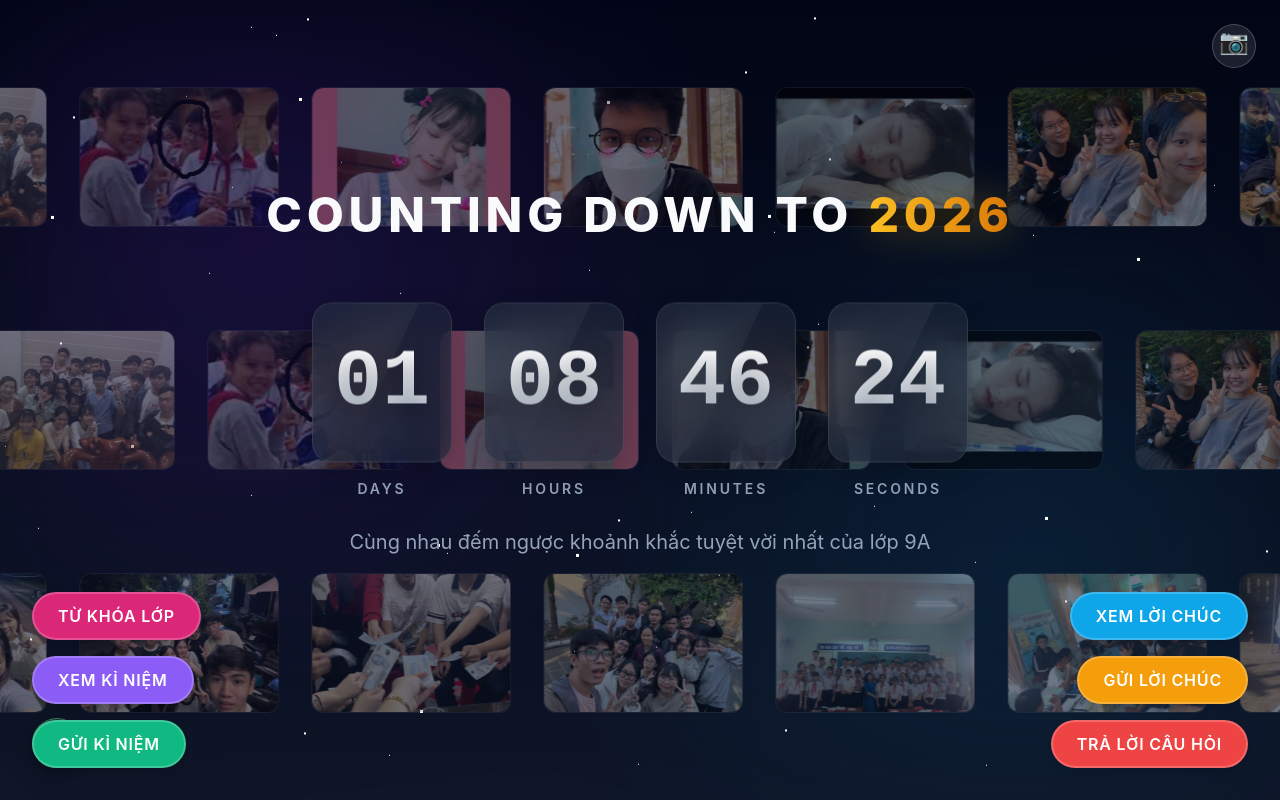
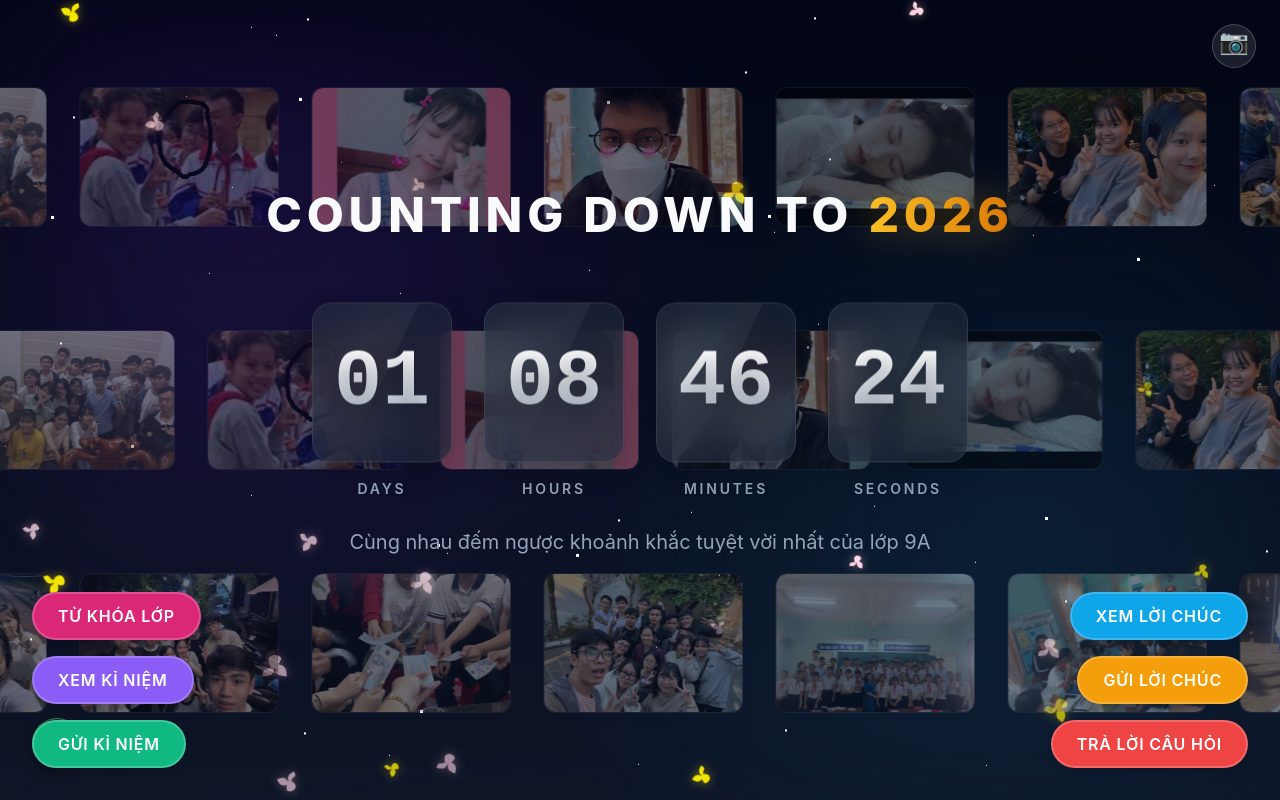
Before and after one commit to tuntoncute123/Tet2026_Tunton, a React (Vite) app: page / in a window 1280 px wide. Built offline with nearby package versions, Linux system fonts and the light colour scheme; no server answers; the database is empty.

Commit message:
Add falling blossoms (peach and apricot flowers) to background

```diff
--- a/src/App.jsx
+++ b/src/App.jsx
@@ -4,6 +4,7 @@ import './App.css';
 
 // Core Components
 import StarryBackground from './components/StarryBackground';
+import FallingBlossoms from './components/FallingBlossoms';
 import FloatingGallery from './components/FloatingGallery';
 import BackgroundMusic from './components/BackgroundMusic';
 import Countdown from './components/Countdown';
@@ -91,6 +92,7 @@ function App() {
         <div className="app-root">
             {/* Background Layer */}
             <StarryBackground />
+            <FallingBlossoms />
             <FloatingGallery /> {/* Handles its own clicks & modal */}
 
             {/* Audio Layer */}
--- /dev/null
+++ b/src/components/FallingBlossoms.css
@@ -0,0 +1,53 @@
+.falling-blossoms-container {
+    position: fixed;
+    top: 0;
+    left: 0;
+    width: 100%;
+    height: 100%;
+    pointer-events: none;
+    z-index: 0;
+    overflow: hidden;
+}
+
+.blossom {
+    position: absolute;
+    top: -10%;
+    user-select: none;
+    will-change: transform;
+    animation-name: fall, sway;
+    animation-timing-function: linear, ease-in-out;
+    animation-iteration-count: infinite, infinite;
+    animation-direction: normal, alternate;
+}
+
+.blossom.peach {
+    color: #ffd7e6;
+    /* Soft Pink */
+    filter: drop-shadow(0 0 5px rgba(255, 182, 193, 0.5));
+}
+
+.blossom.apricot {
+    color: #fff200;
+    /* Bright Yellow */
+    filter: drop-shadow(0 0 5px rgba(255, 215, 0, 0.5));
+}
+
+@keyframes fall {
+    0% {
+        top: -10%;
+    }
+
+    100% {
+        top: 110%;
+    }
+}
+
+@keyframes sway {
+    0% {
+        transform: translateX(0) rotate(0deg);
+    }
+
+    100% {
+        transform: translateX(50px) rotate(180deg);
+    }
+}
--- /dev/null
+++ b/src/components/FallingBlossoms.jsx
@@ -0,0 +1,68 @@
+
+import { useEffect, useState, memo } from 'react';
+import './FallingBlossoms.css';
+
+const FlowerIcon = ({ type }) => {
+    // Determine color based on type, though CSS handles most of it via `currentColor`
+    // We stick to a simple 5-petal shape
+    return (
+        <svg
+            width="100%"
+            height="100%"
+            viewBox="0 0 512 512"
+            fill="currentColor"
+            style={{ display: 'block' }}
+        >
+            {/* A simple 5-petal flower path */}
+            <path d="M256,0C157.5,0,121.2,65.8,121.2,121.2c0,33.5,15.6,83.8,61.9,134.8c-51,46.3-101.3,61.9-134.8,61.9
+            C-7.2,317.9,0,457.5,0,457.5S139.6,464.7,194.1,409.3c33.5-33.5,49.1-83.8,61.9-134.8c12.8,51,28.4,101.3,61.9,134.8
+            c54.5,54.5,194.1,48.2,194.1,48.2s7.2-139.6-48.2-194.1c-33.5-33.5-83.8-49.1-134.8-61.9c46.3-51,61.9-101.3,61.9-134.8
+            C390.8,65.8,354.5,0,256,0z" transform="scale(0.8) translate(60, 20)" />
+            {/* Center dot */}
+            <circle cx="256" cy="256" r="30" fill="rgba(0,0,0,0.1)" />
+        </svg>
+    );
+};
+
+const FallingBlossoms = () => {
+    const [blossoms, setBlossoms] = useState([]);
+
+    useEffect(() => {
+        // Create a fixed set of blossoms on mount
+        const count = 30; // Number of flowers
+        const newBlossoms = Array.from({ length: count }).map((_, i) => {
+            const type = Math.random() > 0.5 ? 'peach' : 'apricot'; // Random type
+            const left = Math.random() * 100; // Random horizontal position 0-100%
+            const info = {
+                id: i,
+                type,
+                style: {
+                    left: `${left}%`,
+                    width: `${Math.random() * 15 + 15}px`, // Size 15px - 30px
+                    opacity: Math.random() * 0.4 + 0.6, // Opacity 0.6 - 1.0
+                    animationDuration: `${Math.random() * 10 + 10}s, ${Math.random() * 4 + 2}s`, // Fall speed 10-20s, Sway speed 2-6s
+                    animationDelay: `-${Math.random() * 20}s, -${Math.random() * 20}s`, // Start at random times in the cycle
+                }
+            };
+            return info;
+        });
+
+        setBlossoms(newBlossoms);
+    }, []);
+
+    return (
+        <div className="falling-blossoms-container">
+            {blossoms.map(b => (
+                <div
+                    key={b.id}
+                    className={`blossom ${b.type}`}
+                    style={b.style}
+                >
+                    <FlowerIcon type={b.type} />
+                </div>
+            ))}
+        </div>
+    );
+};
+
+export default memo(FallingBlossoms);
```
